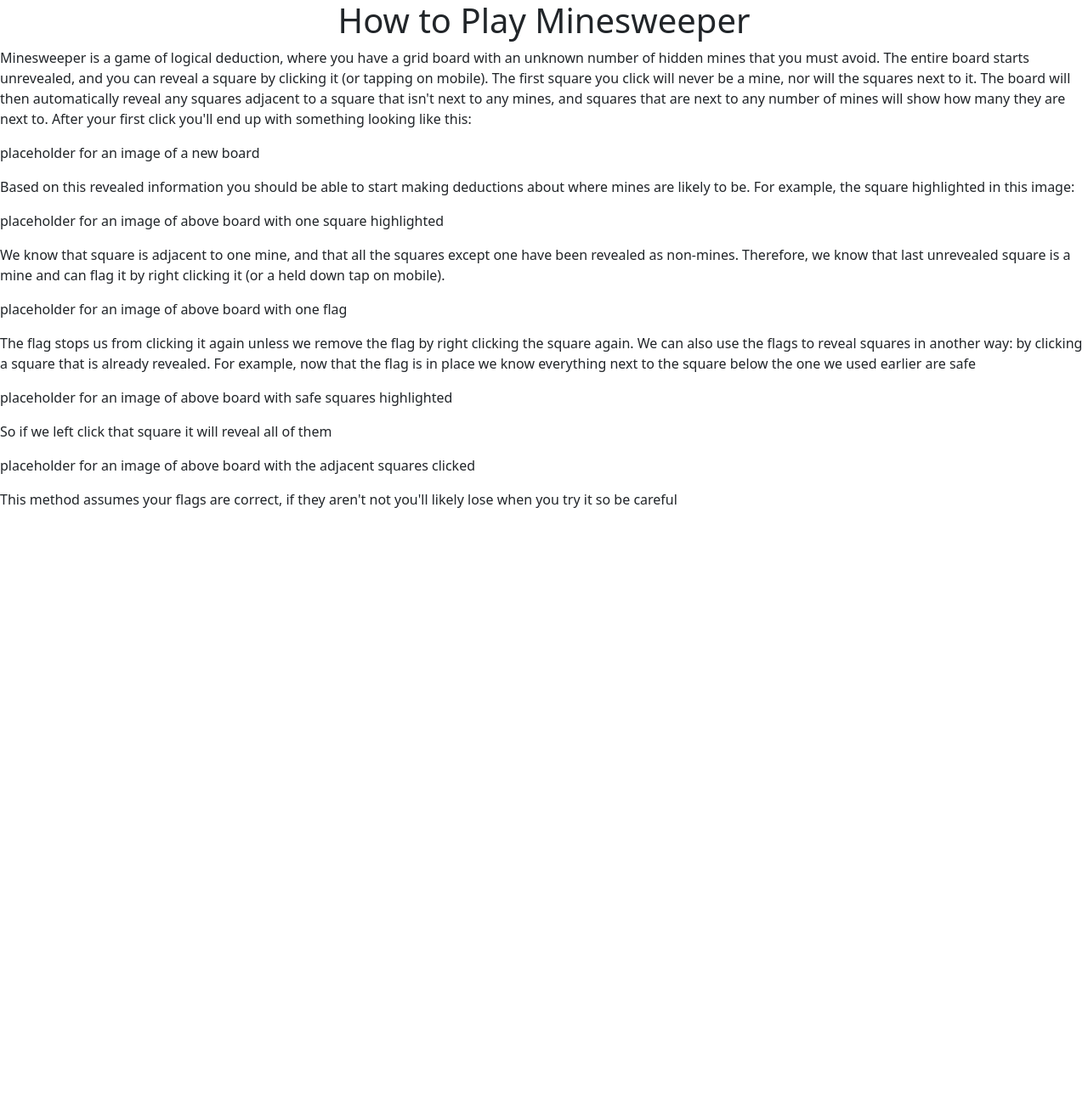
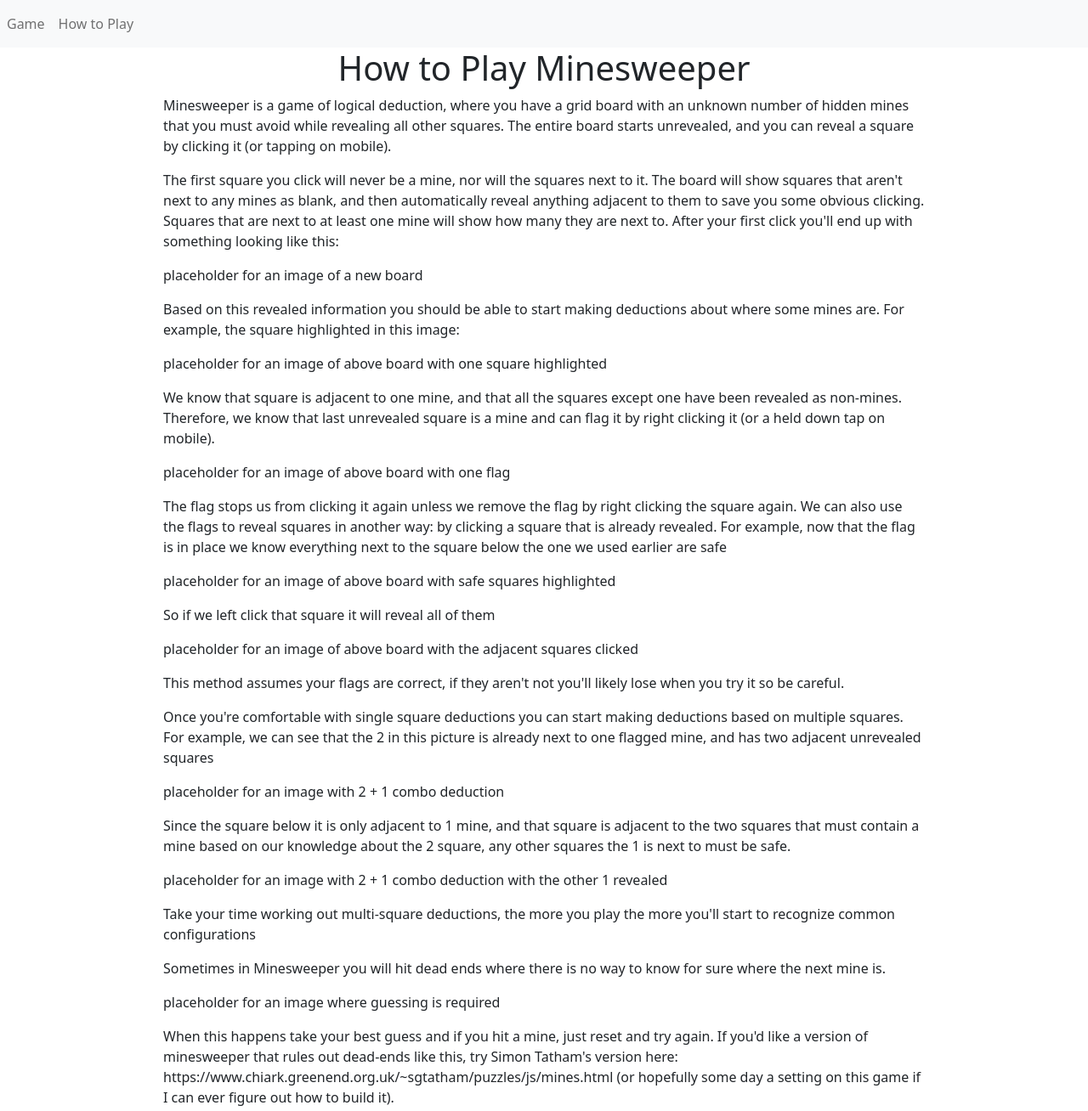
Before and after one commit to sean-yates/minesweeper, a plain HTML site: page howToPlay.html in a window 1280 px wide. Shown: the whole page at 85% size. Before the commit the page ends 800 px from the top, so only its background shows below. Drawn offline with nearby package versions, Linux system fonts and the light colour scheme.

Commit message:
added navbar

```diff
--- a/howToPlay.html
+++ b/howToPlay.html
@@ -25,12 +25,25 @@
   <title>How to Play</title>
 </head>
 <body>
-
+    <nav class="navbar navbar-expand-lg navbar-light bg-light">
+        <div id="navbarNav">
+          <ul class="navbar-nav">
+            <li class="nav-item">
+              <a class="nav-link" href="index.html">Game</a>
+            </li>
+            <li class="nav-item">
+              <a class="nav-link" href="howToPlay.html">How to Play</a>
+            </li>
+            </li>
+          </ul>
+        </div>
+      </nav>
   <main>
       <h1>How to Play Minesweeper</h1>
-      <p>Minesweeper is a game of logical deduction, where you have a grid board with an unknown number of hidden mines that you must avoid. The entire board starts unrevealed, and you can reveal a square by clicking it (or tapping on mobile). The first square you click will never be a mine, nor will the squares next to it. The board will then automatically reveal any squares adjacent to a square that isn't next to any mines, and squares that are next to any number of mines will show how many they are next to. After your first click you'll end up with something looking like this:</p>
+      <p>Minesweeper is a game of logical deduction, where you have a grid board with an unknown number of hidden mines that you must avoid while revealing all other squares. The entire board starts unrevealed, and you can reveal a square by clicking it (or tapping on mobile).</p>
+      <p>The first square you click will never be a mine, nor will the squares next to it. The board will show squares that aren't next to any mines as blank, and then automatically reveal anything adjacent to them to save you some obvious clicking. Squares that are next to at least one mine will show how many they are next to. After your first click you'll end up with something looking like this:</p>
       <p>placeholder for an image of a new board</p>
-      <p>Based on this revealed information you should be able to start making deductions about where mines are likely to be. For example, the square highlighted in this image:</p>
+      <p>Based on this revealed information you should be able to start making deductions about where some mines are. For example, the square highlighted in this image:</p>
       <p>placeholder for an image of above board with one square highlighted</p>
       <p>We know that square is adjacent to one mine, and that all the squares except one have been revealed as non-mines. Therefore, we know that last unrevealed square is a mine and can flag it by right clicking it (or a held down tap on mobile).</p>
       <p>placeholder for an image of above board with one flag</p>
@@ -38,7 +51,15 @@
       <p>placeholder for an image of above board with safe squares highlighted</p>
       <p>So if we left click that square it will reveal all of them</p>
       <p>placeholder for an image of above board with the adjacent squares clicked</p>
-      <p>This method assumes your flags are correct, if they aren't not you'll likely lose when you try it so be careful</p>
+      <p>This method assumes your flags are correct, if they aren't not you'll likely lose when you try it so be careful.</p>
+      <p>Once you're comfortable with single square deductions you can start making deductions based on multiple squares. For example, we can see that the 2 in this picture is already next to one flagged mine, and has two adjacent unrevealed squares</p>
+      <p>placeholder for an image with 2 + 1 combo deduction</p>
+      <p>Since the square below it is only adjacent to 1 mine, and that square is adjacent to the two squares that must contain a mine based on our knowledge about the 2 square, any other squares the 1 is next to must be safe.</p>
+      <p>placeholder for an image with 2 + 1 combo deduction with the other 1 revealed</p>
+      <p>Take your time working out multi-square deductions, the more you play the more you'll start to recognize common configurations</p>
+      <p>Sometimes in Minesweeper you will hit dead ends where there is no way to know for sure where the next mine is.</p>
+      <p>placeholder for an image where guessing is required</p>
+      <p>When this happens take your best guess and if you hit a mine, just reset and try again. If you'd like a version of minesweeper that rules out dead-ends like this, try Simon Tatham's version here: https://www.chiark.greenend.org.uk/~sgtatham/puzzles/js/mines.html (or hopefully some day a setting on this game if I can ever figure out how to build it).</p>
     </main>
 </body>
 </html>
--- a/script.js
+++ b/script.js
@@ -26,8 +26,7 @@ let totalFlagged = 0;
 let squares = []
 let gameState = 0 // 0 for unresolved, -1 for lost, 1 for won
 let sec = 0;
-let timer = 0;
-let resetTimer = false;
+let timer
 
 // listeners
 
@@ -298,9 +297,7 @@ function startTimer() {
     }, 1000);
 }
 
-function endTimer() { // doesn't fully work, it resets the timer but later if you start the timer back up it picks up where it left off
-    clearInterval(timer)
-}
+function endTimer() {clearInterval(timer)}
 
 
 
--- a/style.css
+++ b/style.css
@@ -9,6 +9,10 @@ h1 {
   text-align: center;
 }
 
+p {
+  margin-left: 15%;
+  margin-right: 15%;
+}
 #inputContainer {
   text-align: center;
   padding: 20px;
@@ -35,6 +39,10 @@ h1 {
   grid-gap: 0;
   grid-template-rows: repeat(var(--grid-rows), 30px);
   grid-template-columns: repeat(var(--grid-cols), 30px);
+}
+
+.navBar {
+  margin-left: auto;
 }
 
 .grid-item {
```
Also changed, not shown: index.html (+13 -1 lines), 2 other files.
